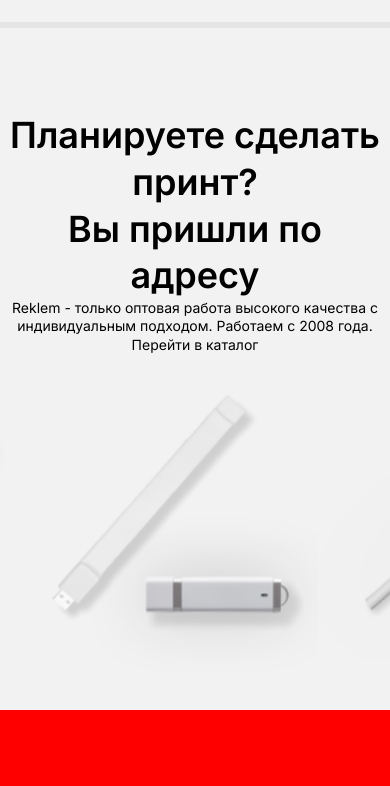
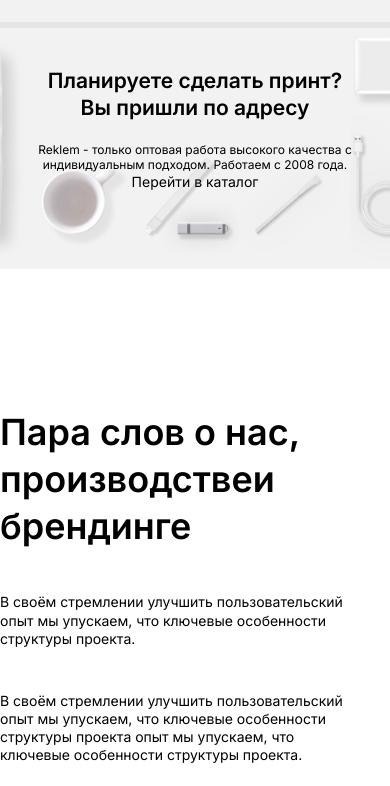
Before and after one commit to Mone-2924/recklem, a plain HTML site: page index.html in a window 390 px wide. Shown: the part 58-844 px from the top of the page. Drawn offline with Linux system fonts and the light colour scheme.

Commit message:
made up the nav, the main block, the production block and the benefits block made adaptation of nav and main page

```diff
--- a/css/media.css
+++ b/css/media.css
@@ -22,6 +22,20 @@
     .nav-butons{
         display: none;
     }
+    .main-block {
+        padding: 10% 0 20%;
+    }
+}
+@media screen and (max-width: 700px){
+    .main-title{
+        font-size: 28px;
+    }
+}
+@media screen and (max-width: 500px){
+    .main-title{
+        font-size: 24px;
+        margin-bottom: 20px;
+    }
 }
 @media screen and (max-width: 440px){
     .menu{
@@ -30,4 +44,10 @@
     .logo{
         margin-bottom: 0;
     }
+    .main-title{
+        font-size: 21px;
+    }
+    .main-info{
+        font-size: 12px;
+    }
 }
--- a/css/style.css
+++ b/css/style.css
@@ -5,7 +5,7 @@
 }
 body{
     font-family: 'Inter', sans-serif;
-    background: #ff0000;
+    background: #ffffff;
     color: rgb(1, 1, 1);
     font-size: 14px;
     line-height: 1.3;
```
